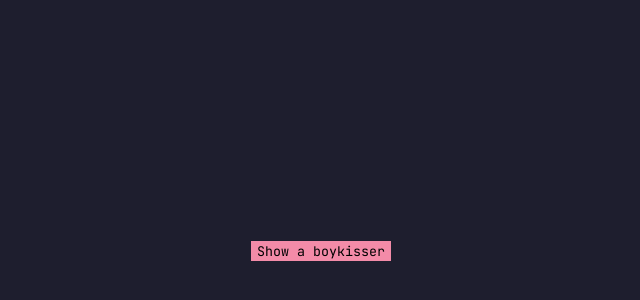
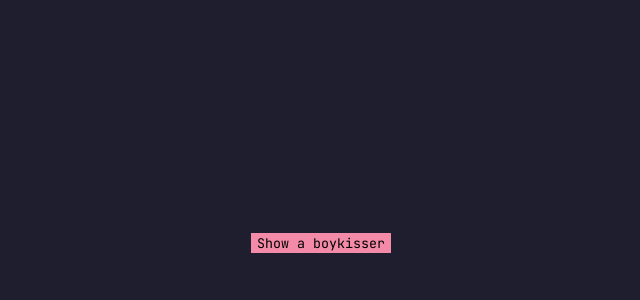
Before and after one commit to tkpmonke/boykisser-app, a plain HTML site: page index.html in a window 1280 px wide. Shown: the part 388-688 px from the top of the page, without its empty margins (319-959 px from the left). Drawn offline with Linux system fonts and the light colour scheme.

Commit message:
bug fixes

```diff
--- a/index.html
+++ b/index.html
@@ -11,7 +11,7 @@
 	</head>
 
 	<body>
-		<video id="vid"></video>
+		<video id="vid" muted playsinline></video>
 		<br />
 		<button id="show">Show a boykisser</button>
 	</body>
--- a/styles/index.css
+++ b/styles/index.css
@@ -3,6 +3,10 @@
 }
 
 body {
+	width: 100%;
+	height: 100%;
+	margin: 0;
+
 	display: flex;
 	flex: 1;
 	flex-direction: column;
```
